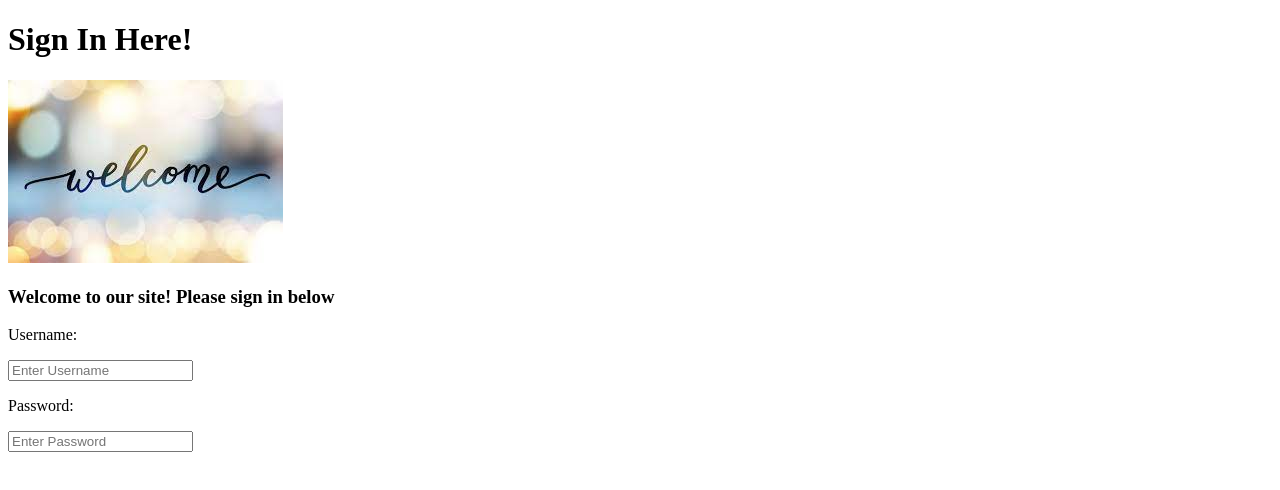
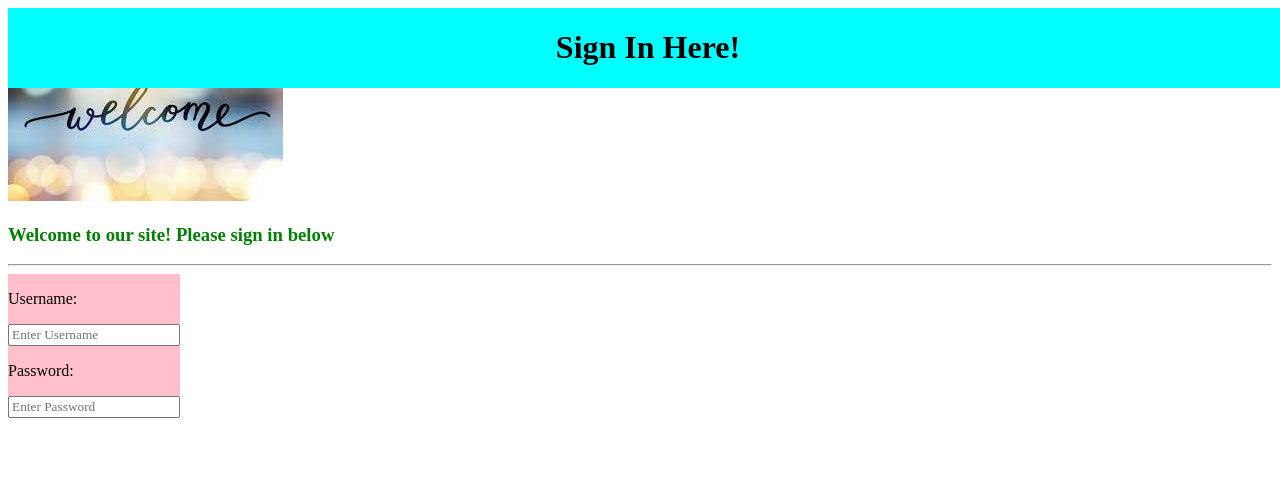
Before and after one commit to a-barkley/Unit_01-Mini-Project, a plain HTML site: page index.html in a window 1280 px wide. Drawn offline with Linux system fonts and the light colour scheme.

Commit message:
added color and css stylings

```diff
--- a/assets/style.css
+++ b/assets/style.css
@@ -0,0 +1,26 @@
+* {
+    font-family: 'Times New Roman', serif;
+}
+
+header {
+    position: fixed;
+    background-color: aqua;
+    z-index: 1;
+    width: 100%;
+}
+
+footer {
+    position: fixed;
+    background-color: pink;
+
+}
+
+
+
+#welcometext {
+    color: green;
+}
+
+#signinhere {
+    text-align: center;
+}
--- a/index.html
+++ b/index.html
@@ -7,16 +7,20 @@
 </head>
 
 <body>
-    <header class="header">
-        <h1>Sign In Here!</h1>
+    <header>
+        <h1 id="signinhere">Sign In Here!</h1>
     </header>
 
-    <section>
+    <hr>
+
+    <section class="center">
         <img id="welcomeimage" src="./assets/welcome.jpg" alt="welcome">
         <h3 id="welcometext">Welcome to our site! Please sign in below</h3>
     </section>
 
-    <div>
+    <hr>
+
+    <footer>
         <section class="loginuser">
             <p>Username:</p>
             <input type="text" placeholder="Enter Username">
@@ -25,7 +29,7 @@
             <p>Password:</p>
             <input type="password" placeholder="Enter Password">
         </section>
-    </div>
+    </footer>
 
 </body>
 </html>
```
